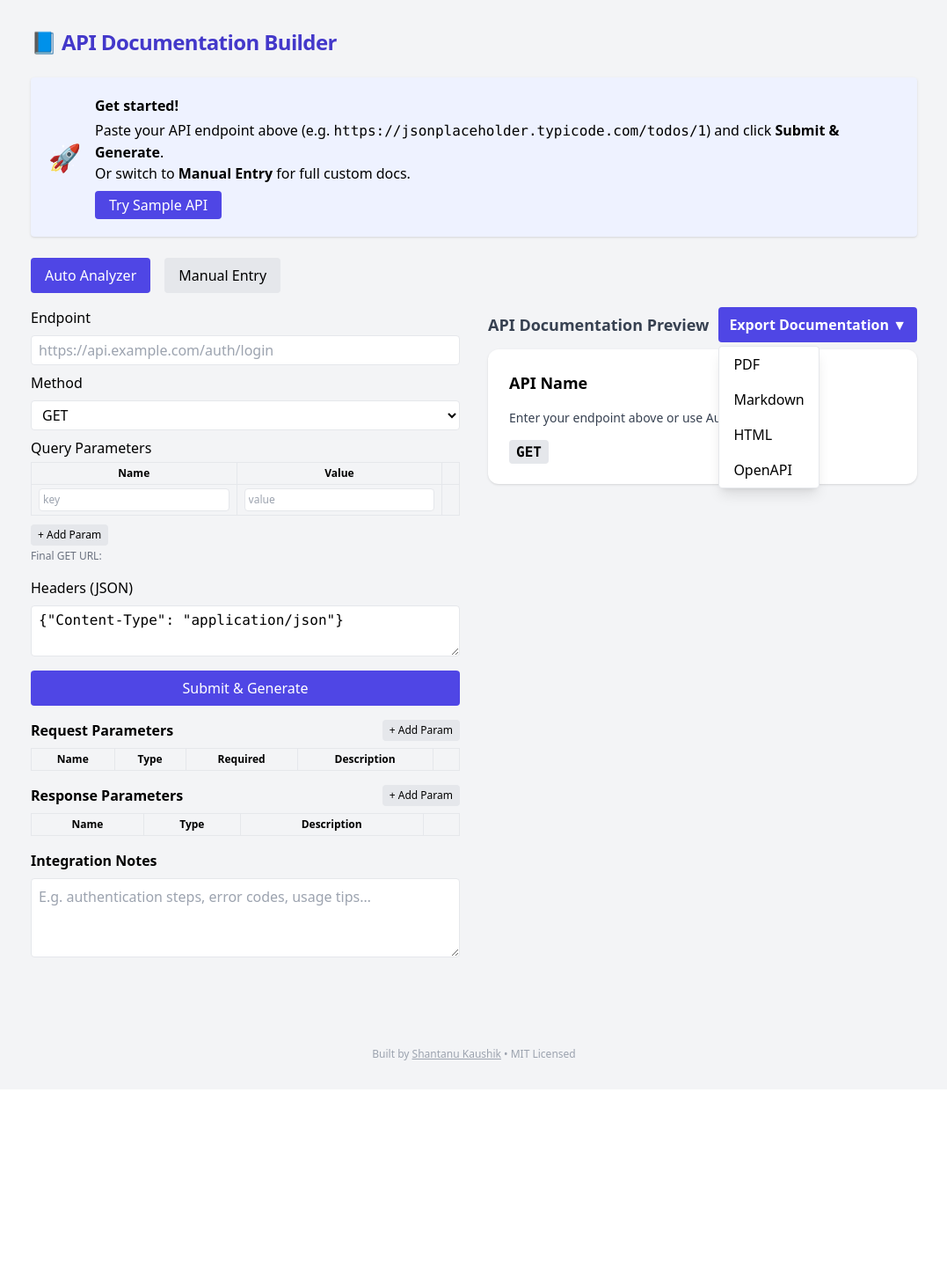
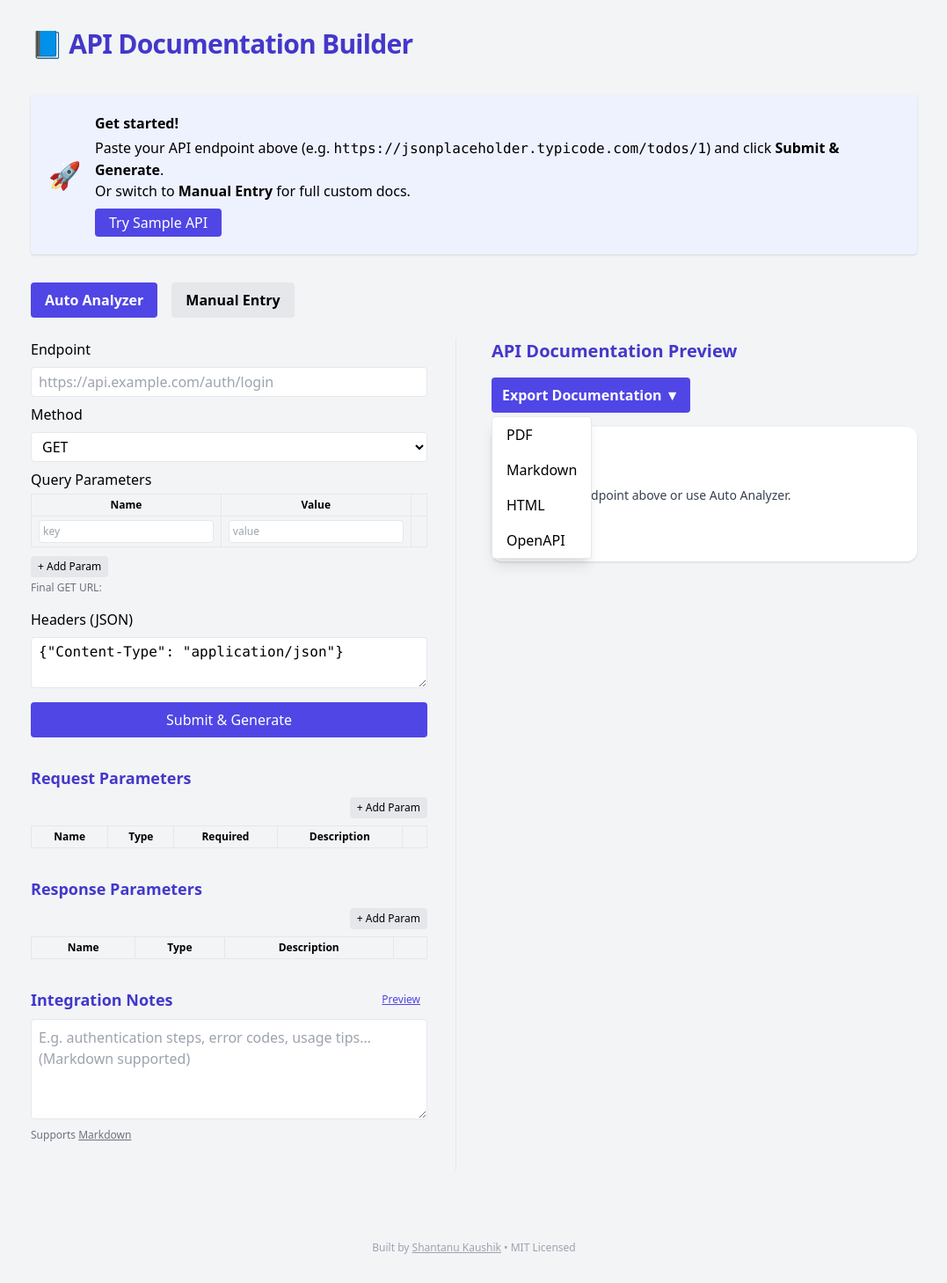
Before and after one commit to shantanuweb/api-doc-builder, a React (Vite) app: page / in a window 1280 px wide. Shown: the whole page at 88% size, without its empty margins (101-1178 px from the left). Before the commit the page ends 1238 px from the top, so only its background shows below. Built offline with nearby package versions, Linux system fonts and the light colour scheme.

Commit message:
UI improvements

```diff
--- a/package.json
+++ b/package.json
@@ -8,6 +8,7 @@
   },
   "dependencies": {
     "html2pdf.js": "^0.10.3",
+    "marked": "^15.0.12",
     "react": "^18.2.0",
     "react-dom": "^18.2.0"
   },
--- a/src/App.jsx
+++ b/src/App.jsx
@@ -1,4 +1,5 @@
 import React, { useState } from "react";
+import { marked } from "marked";
 import AutoAnalyzer from "./components/AutoAnalyzer";
 import ManualDocEditor from "./components/ManualDocEditor";
 import ParamsTable from "./components/ParamsTable";
@@ -19,41 +20,32 @@ export default function App() {
   const [requestParams, setRequestParams] = useState([]);
   const [responseParams, setResponseParams] = useState([]);
   const [toast, setToast] = useState("");
+  const [showNotesPreview, setShowNotesPreview] = useState(false);
 
-  // Example export handler for PDF
+  // Example export handlers (replace with your actual logic)
   const handleExportPDF = async () => {
-    // ...export logic (your existing PDF export code)...
     setToast("Exported as PDF!");
   };
-
-  // Example export handler for Markdown
   const handleExportMarkdown = () => {
-    // ...export logic (your existing MD export code)...
     setToast("Exported as Markdown!");
   };
-
-  // Example export handler for HTML
   const handleExportHTML = () => {
-    // ...export logic (your existing HTML export code)...
     setToast("Exported as HTML!");
   };
-
-  // Example export handler for OpenAPI
   const handleExportOpenAPI = () => {
-    // ...export logic (your existing OpenAPI export code)...
     setToast("Exported as OpenAPI Spec!");
   };
 
   return (
     <div className="min-h-screen bg-gray-100 dark:bg-gray-900 font-sans">
       <div className="max-w-5xl mx-auto py-8 px-2">
-        <h1 className="text-2xl font-bold mb-6 text-indigo-700 dark:text-indigo-300 tracking-tight">
+        <h1 className="text-3xl font-extrabold mb-10 text-indigo-700 dark:text-indigo-300 tracking-tight">
           📘 API Documentation Builder
         </h1>
 
         {/* Empty State / Onboarding */}
         {!data.baseUrl && mode === "analyzer" && (
-          <div className="mb-6 p-5 bg-indigo-50 dark:bg-gray-800 rounded shadow flex items-center gap-4">
+          <div className="mb-8 p-5 bg-indigo-50 dark:bg-gray-800 rounded shadow flex items-center gap-4">
             <span className="text-3xl">🚀</span>
             <div>
               <div className="font-bold mb-1">Get started!</div>
@@ -84,9 +76,9 @@ export default function App() {
         )}
 
         {/* Mode Switch */}
-        <div className="mb-4 flex gap-4">
+        <div className="mb-6 flex gap-4">
           <button
-            className={`px-4 py-2 rounded ${
+            className={`px-4 py-2 rounded font-semibold ${
               mode === "analyzer"
                 ? "bg-indigo-600 text-white"
                 : "bg-gray-200 dark:bg-gray-700"
@@ -96,7 +88,7 @@ export default function App() {
             Auto Analyzer
           </button>
           <button
-            className={`px-4 py-2 rounded ${
+            className={`px-4 py-2 rounded font-semibold ${
               mode === "manual"
                 ? "bg-indigo-600 text-white"
                 : "bg-gray-200 dark:bg-gray-700"
@@ -108,8 +100,8 @@ export default function App() {
         </div>
 
         {/* Main Editor */}
-        <div className="grid md:grid-cols-2 gap-8">
-          <div>
+        <div className="grid md:grid-cols-2 gap-10">
+          <div className="md:border-r md:pr-8">
             {mode === "analyzer" ? (
               <AutoAnalyzer
                 setData={setData}
@@ -127,24 +119,51 @@ export default function App() {
               />
             )}
 
+            <h2 className="font-semibold text-lg mb-2 text-indigo-700 dark:text-indigo-300 mt-8">
+              Request Parameters
+            </h2>
             <ParamsTable
-              title="Request Parameters"
+              title=""
               params={requestParams}
               setParams={setRequestParams}
               hasRequired={true}
             />
+
+            <h2 className="font-semibold text-lg mb-2 text-indigo-700 dark:text-indigo-300 mt-8">
+              Response Parameters
+            </h2>
             <ParamsTable
-              title="Response Parameters"
+              title=""
               params={responseParams}
               setParams={setResponseParams}
               hasRequired={false}
             />
+
             {/* Integration notes */}
-            <div className="mb-4">
-              <h3 className="font-bold text-md mb-2">Integration Notes</h3>
+            <div className="mb-8 mt-8">
+              <div className="flex items-center justify-between mb-2">
+                <h2 className="font-semibold text-lg mb-0 text-indigo-700 dark:text-indigo-300">
+                  Integration Notes
+                </h2>
+                <button
+                  className="text-xs text-indigo-600 underline px-2 py-1"
+                  onClick={() => setShowNotesPreview((v) => !v)}
+                >
+                  {showNotesPreview ? "Edit" : "Preview"}
+                </button>
+              </div>
+              {showNotesPreview ? (
+                <div className="prose prose-sm dark:prose-invert bg-gray-50 dark:bg-gray-900 rounded p-3 overflow-auto min-h-[6rem]">
+                  <div
+                    dangerouslySetInnerHTML={{
+                      __html: marked.parse(data.integrationNotes || ""),
+                    }}
+                  />
+                </div>
+              ) : (
                 <textarea
-                className="w-full border px-2 py-2 rounded text-black dark:text-white bg-white dark:bg-gray-800"
-                rows={3}
+                  className="w-full border px-2 py-2 rounded resize-y text-black dark:text-white bg-white dark:bg-gray-800"
+                  rows={4}
                   value={data.integrationNotes || ""}
                   onChange={(e) =>
                     setData((d) => ({
@@ -152,24 +171,33 @@ export default function App() {
                       integrationNotes: e.target.value,
                     }))
                   }
-                placeholder="E.g. authentication steps, error codes, usage tips…"
+                  placeholder="E.g. authentication steps, error codes, usage tips… (Markdown supported)"
                 />
+              )}
+              <div className="text-xs text-gray-500 mt-1">
+                Supports{" "}
+                <a
+                  href="https://www.markdownguide.org/cheat-sheet/"
+                  target="_blank"
+                  rel="noopener noreferrer"
+                  className="underline"
+                >
+                  Markdown
+                </a>
+              </div>
             </div>
           </div>
 
           {/* Live Preview and Export */}
           <div>
-            <div className="flex items-center justify-between mb-2">
-              <h2 className="font-semibold text-lg text-gray-700 dark:text-gray-100">
+            <h2 className="font-semibold text-xl mb-4 text-indigo-700 dark:text-indigo-300">
               API Documentation Preview
             </h2>
             {/* Export dropdown */}
-              <div className="relative">
+            <div className="relative mb-4">
               <button className="bg-indigo-600 text-white px-3 py-2 rounded font-semibold">
                 Export Documentation ▼
               </button>
-                {/* You can add your dropdown logic here */}
-                {/* Example usage for handlers */}
               <div className="absolute mt-1 bg-white dark:bg-gray-800 border rounded shadow-lg z-10">
                 <button
                   onClick={handleExportPDF}
@@ -195,7 +223,6 @@ export default function App() {
                 >
                   OpenAPI
                 </button>
-                </div>
               </div>
             </div>
             <div className="bg-white dark:bg-gray-800 rounded-xl shadow p-6 space-y-4">
@@ -283,7 +310,11 @@ export default function App() {
         </div>
         <Toast message={toast} onClose={() => setToast("")} />
         <footer className="text-center text-xs text-gray-400 mt-12 pt-8">
-          Built by <a href="https://github.com/shantanuweb" className="underline">Shantanu Kaushik</a> • MIT Licensed
+          Built by{" "}
+          <a href="https://github.com/shantanuweb" className="underline">
+            Shantanu Kaushik
+          </a>{" "}
+          • MIT Licensed
         </footer>
       </div>
     </div>
```
Also changed, not shown: 1 other file (tests, documents, lock files or other folders). Lines whose indentation alone changed are shown as unchanged.
